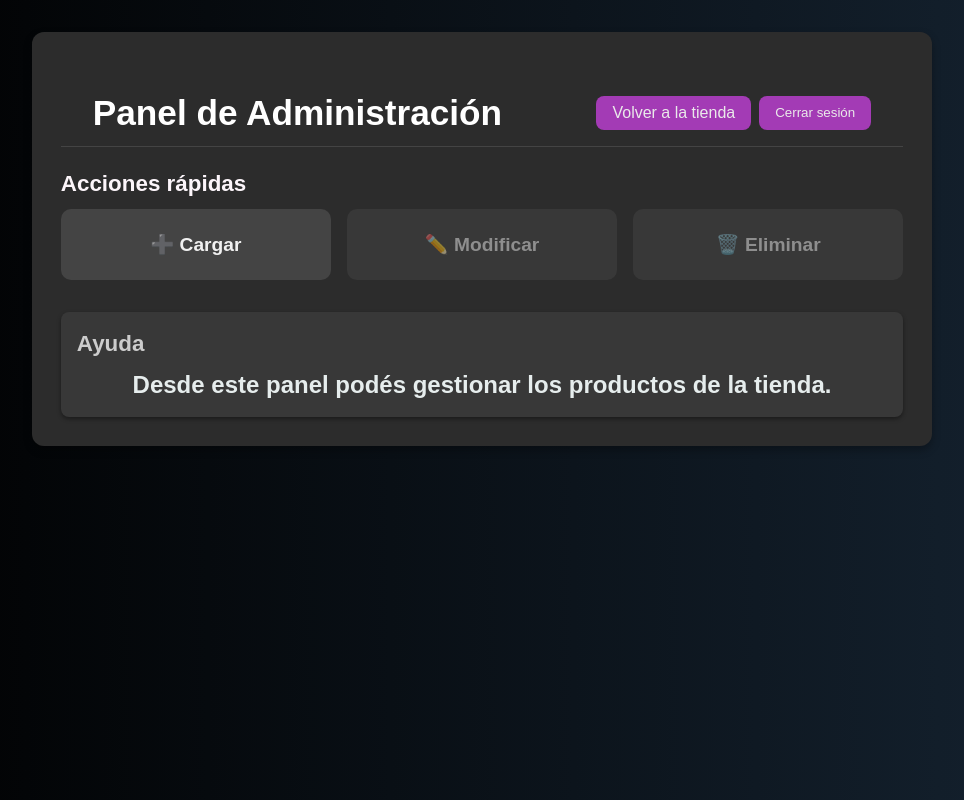
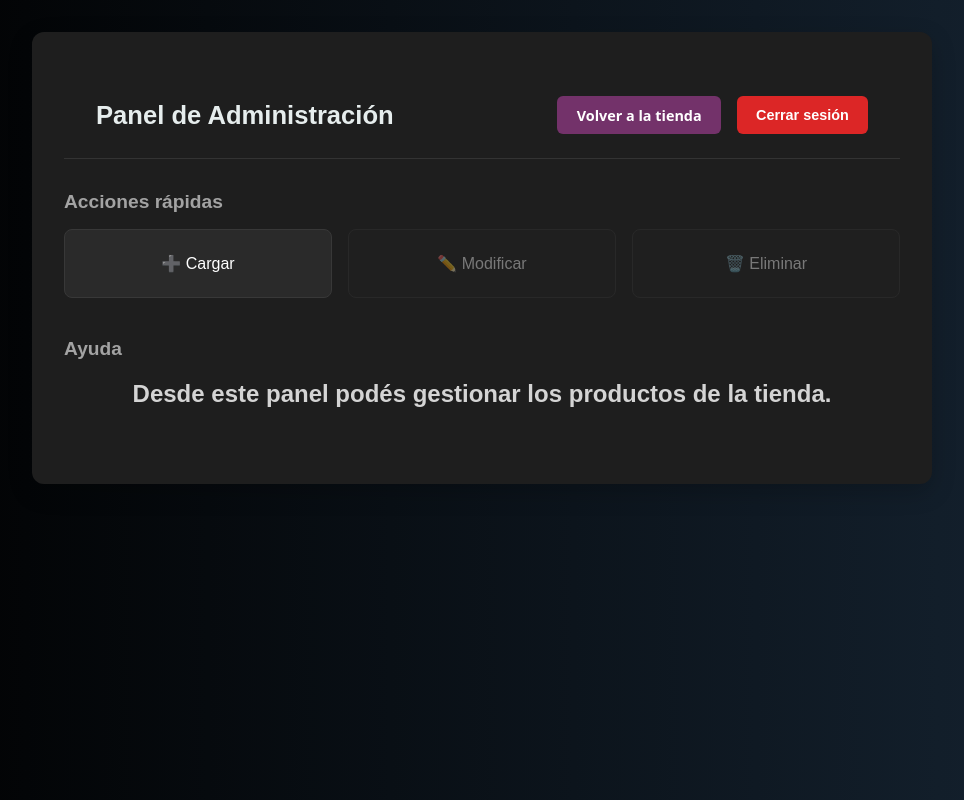
Before and after one commit to etomaselli87/React-ProyectoTT, a React (Vite) app: page /admin/dashboard in a window 1280 px wide. Shown: the whole page, without its empty margins (158-1122 px from the left). Built offline with nearby package versions, Linux system fonts and the light colour scheme; no server answers; sample sign-in values are in the browser's storage; a web font is replaced by a local one.

Commit message:
Cambios de Estilos

```diff
--- a/src/components/Cart/Cart.css
+++ b/src/components/Cart/Cart.css
@@ -1,6 +1,6 @@
 .cart-container {
   display: flex;
-  flex-wrap:wrap;
+  flex-direction: row;
 
   align-items: center;
 }
--- a/src/components/adminComponents/Dashboard/Dashboard.css
+++ b/src/components/adminComponents/Dashboard/Dashboard.css
@@ -1,96 +1,116 @@
+/* Dashboard Principal */
 .dashboard {
   max-width: 900px;
   margin: 2rem auto;
-  padding: 1.8rem;
-  font-family: Arial, sans-serif;
-  background: #2c2c2c;
+  padding: 2rem;
+  font-family: system-ui, -apple-system, sans-serif; /* Tipografía más moderna */
+  background: #1e1e1e; /* Fondo un poco más profundo */
   border-radius: 12px;
-  box-shadow: 0 4px 8px rgba(0, 0, 0, 0.3);
-  color: #f0f0f0;
+  box-shadow: 0 8px 24px rgba(0, 0, 0, 0.2);
+  color: #f5f5f5;
 }
 
-/* ---------------- HEADER ---------------- */
-
+/* Header */
 .dashboard-header {
   display: flex;
   justify-content: space-between;
   align-items: center;
-  border-bottom: 1px solid #444;
-  margin-bottom: 1.5rem;
-  padding-bottom: 0.8rem;
+  border-bottom: 1px solid #333;
+  padding-bottom: 1.5rem;
+  margin-bottom: 2rem;
 }
 
 .dashboard-header h2 {
+  font-size: 1.6rem;
   margin: 0;
-  font-size: 2.2rem;
-  color: #ffffff;
 }
 
+/* Botones y Acciones */
 .header-actions {
-  display: flex;
-  gap: 0.5rem;
-}
-
-/* ---------------- ACCIONES ---------------- */
-
-.dashboard-actions {
-  margin-bottom: 2rem;
-}
-
-.dashboard .action-card.disabled {
-  pointer-events: none;
-  opacity: 0.5;
-  cursor: not-allowed;
-}
-
-.dashboard-actions h3 {
-  font-size: 1.4rem;
-  margin-bottom: 0.8rem;
-}
-
-.actions-grid {
   display: flex;
   gap: 1rem;
 }
 
-.action-card {
-  flex: 1;
-  padding: 1.5rem;
-  font-size: 1.2rem;
-  text-align: center;
+.btn {
+  padding: 0.6rem 1.2rem;
+  border-radius: 6px;
+  font-weight: 600;
   text-decoration: none;
-  font-weight: bold;
-  color: #f0f0f0;
-  background: #444;
-  border-radius: 10px;
-  transition:
-    background 0.2s ease,
-    transform 0.1s ease;
+  cursor: pointer;
+  transition: all 0.2s ease;
+  border: none;
+  font-size: 0.9rem;
 }
 
-.action-card:hover {
-  background: #a33bb5;
+.btn.primary {
+  background: #73326A;
   color: #ffffff;
-  transform: translateY(-2px);
 }
 
-.header-actions button:hover {
-  background-color: #f53c4e;
+.btn.primary:hover {
+  background: #4f2249;
 }
 
-/* ---------------- AYUDA ---------------- */
-
-.dashboard-help {
-  background: #383838;
-  padding: 1rem;
-  border-radius: 8px;
-  font-size: 1rem;
-  line-height: 1.4;
-  color: #ccc;
-  box-shadow: 0 2px 4px rgba(0, 0, 0, 0.4);
+.btn.bg-delete {
+  background: #dc2626;
 }
 
+.btn.bg-delete:hover {
+  background: #b91c1c;
+}
+
+/* Secciones */
+.dashboard-actions,
+.dashboard-help {
+  margin-bottom: 2.5rem;
+}
+
+.dashboard-actions h3,
 .dashboard-help h3 {
-  font-size: 1.4rem;
-  margin-bottom: 0.5rem;
+  font-size: 1.2rem;
+  color: #a3a3a3;
+  margin-bottom: 1rem;
 }
+
+/* Grilla de Tarjetas de Acción */
+.actions-grid {
+  display: grid;
+  grid-template-columns: repeat(auto-fit, minmax(150px, 1fr));
+  gap: 1rem;
+}
+
+.action-card {
+  display: flex;
+  flex-direction: column;
+  align-items: center;
+  justify-content: center;
+  gap: 0.5rem;
+  padding: 1.5rem;
+  background: #2a2a2a;
+  border: 1px solid #383838;
+  border-radius: 8px;
+  color: #ffffff;
+  text-decoration: none;
+  font-weight: 500;
+  transition: transform 0.2s ease, background 0.2s ease;
+}
+
+.action-card:not(.disabled):hover {
+  background: #333333;
+  transform: translateY(-2px);
+  border-color: #4b5563;
+}
+
+/* Estado Deshabilitado */
+.action-card.disabled {
+  opacity: 0.4;
+  cursor: not-allowed;
+  background: #222222;
+}
+
+/* Ayuda */
+.dashboard-help p {
+  color: #d4d4d4;
+  line-height: 1.5;
+  margin: 0;
+}
```
